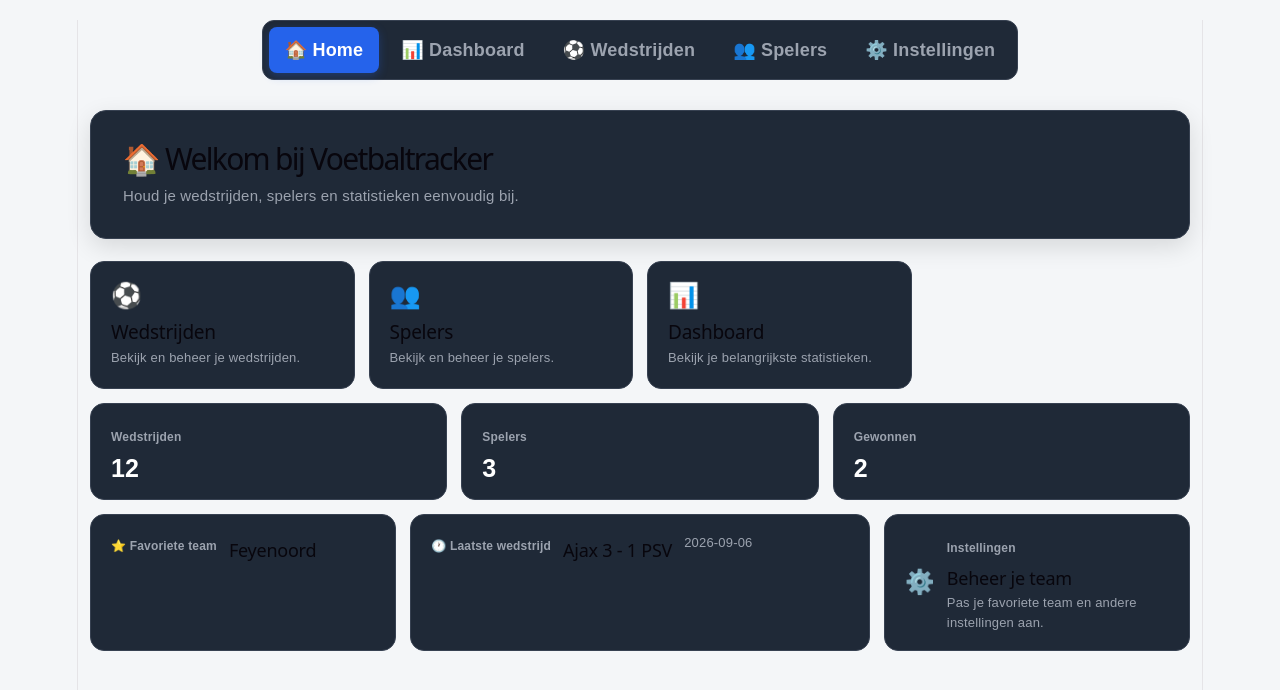
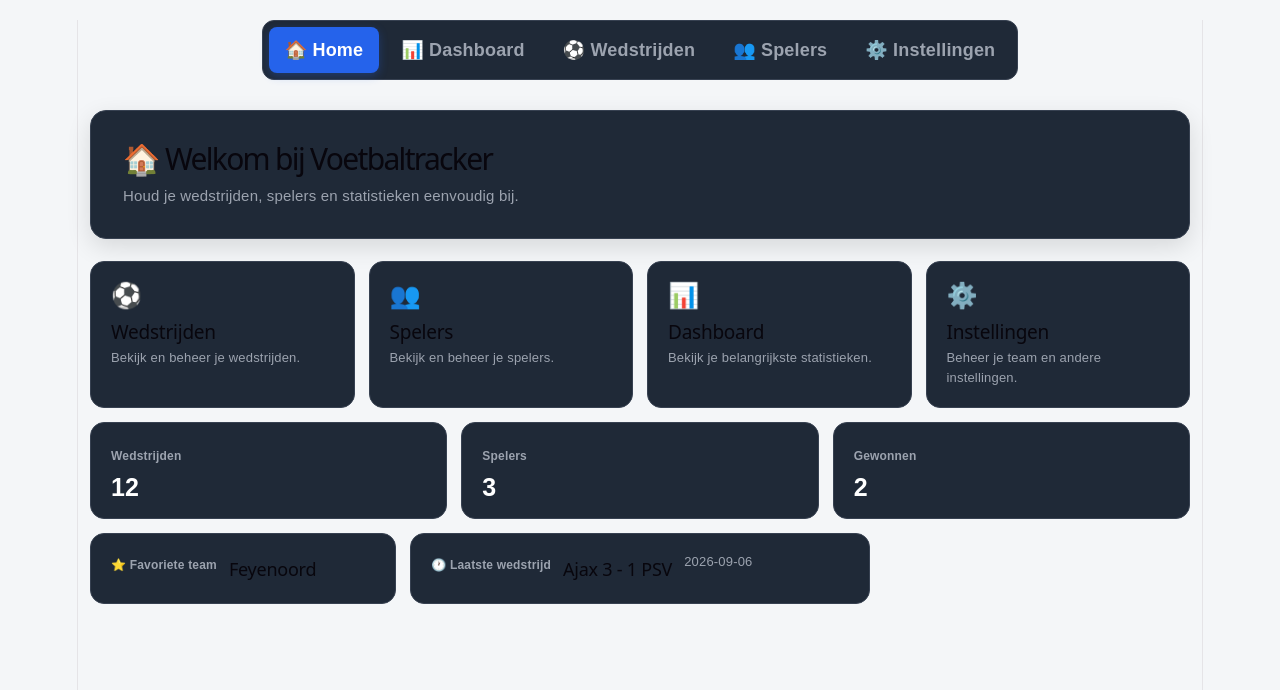
Before and after one commit to Ryan050409/simpel-design, a React (Vite) app: page / in a window 1280 px wide. Shown: the top 690 px of the page. Built offline with nearby package versions, Linux system fonts and the light colour scheme.

Commit message:
Zet vier Home-componenten op een rij

```diff
--- a/src/HomePage.tsx
+++ b/src/HomePage.tsx
@@ -49,6 +49,12 @@ function HomePage({ matches, playerList, team }: HomePageProps) {
           <h2>Dashboard</h2>
           <p>Bekijk je belangrijkste statistieken.</p>
         </Link>
+
+        <Link to="/instellingen" className="home-page-card">
+          <span>⚙️</span>
+          <h2>Instellingen</h2>
+          <p>Beheer je team en andere instellingen.</p>
+        </Link>
       </div>
 
       <div className="home-page-info">
@@ -91,14 +97,6 @@ function HomePage({ matches, playerList, team }: HomePageProps) {
             )}
           </div>
 
-          <Link to="/instellingen" className="home-page-panel home-page-settings">
-            <span className="home-page-panel-icon">⚙️</span>
-            <div>
-              <span className="home-page-panel-label">Instellingen</span>
-              <h2>Beheer je team</h2>
-              <p>Pas je favoriete team en andere instellingen aan.</p>
-            </div>
-          </Link>
         </div>
       </div>
     </div>
```
